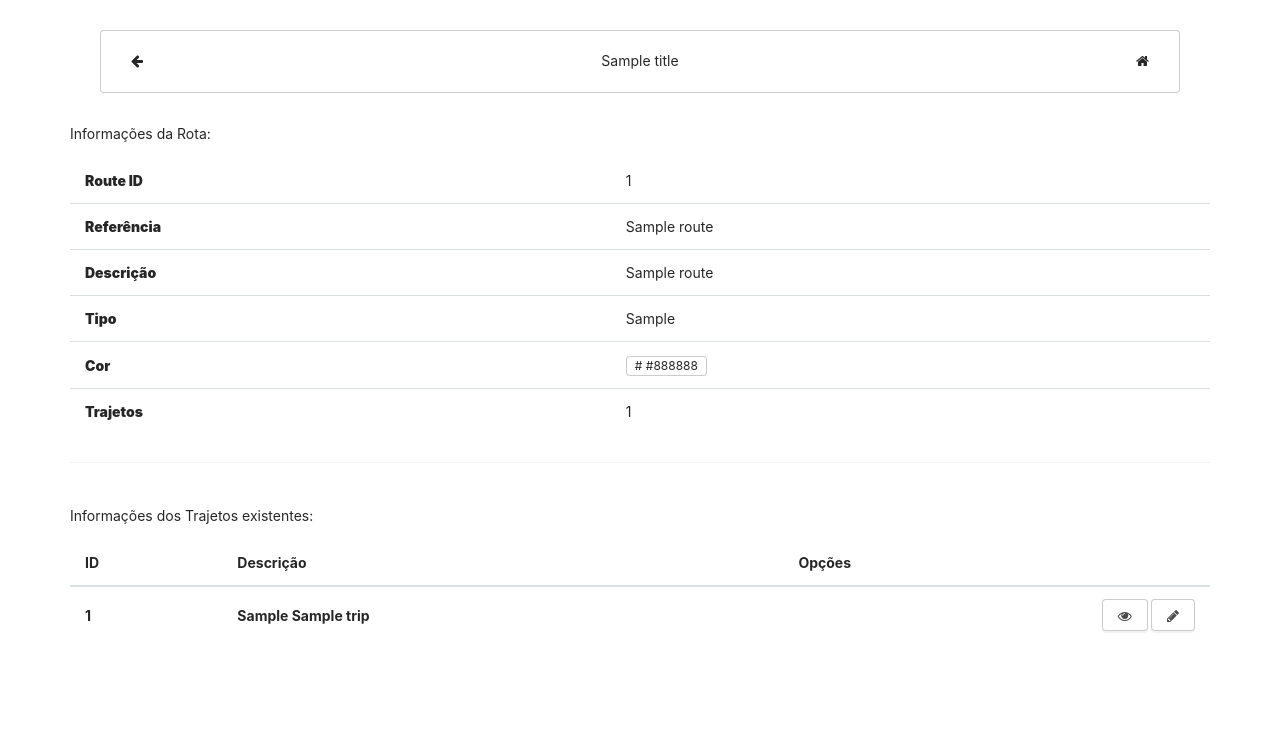
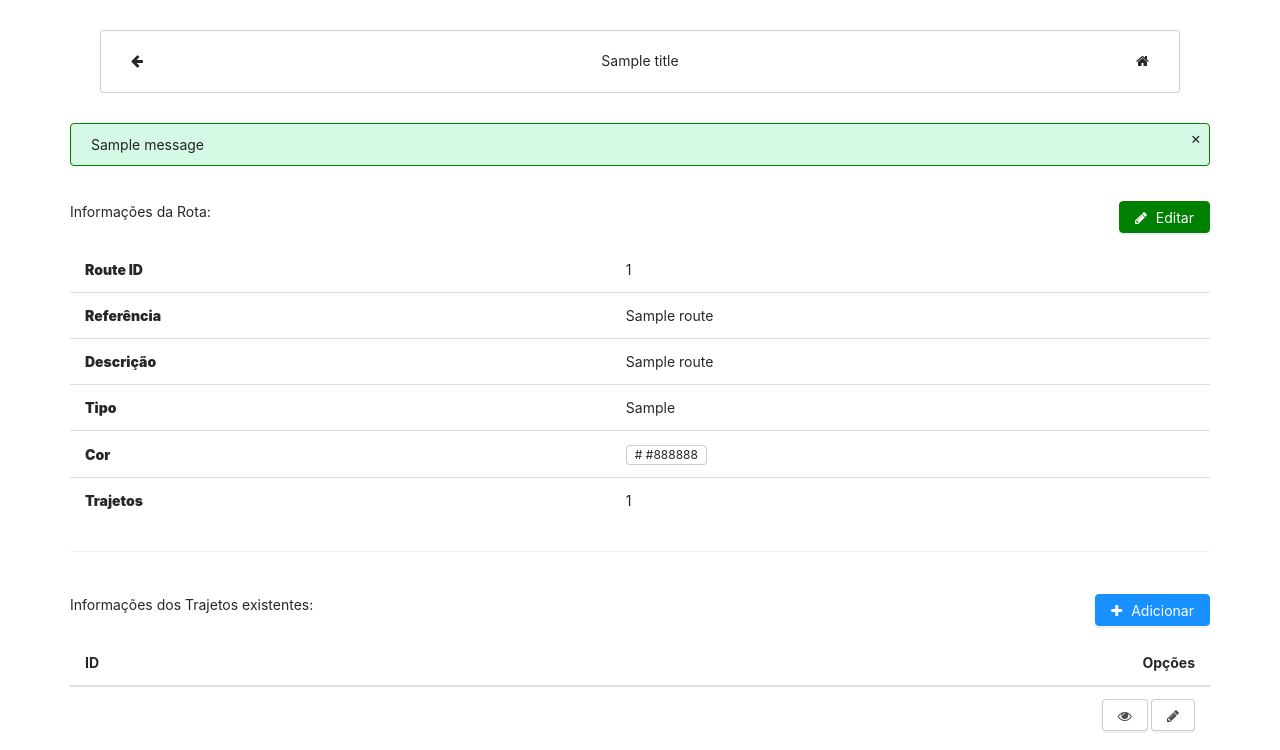
Before and after one commit to mateusolorenzatti/gtfs-farroupilha-manager, a Django app: template templates/routes/detail/route_detail.html in a window 1280 px wide. Shown: the part 50-800 px from the top of the page. Run offline with Django 3.2, Linux system fonts and the light colour scheme; the template is opened without the code that fills it: most values are stand-ins (such as "Sample title", 1, 10 or a date in 2020); one stand-in notice (Sample message) is shown; lists and menus that the app fills with data are empty; some libraries are stand-ins or nearby versions.

Commit message:
Criado a funcionalidade de Ediçao das Rotas

```diff
--- a/apps/routes/urls.py
+++ b/apps/routes/urls.py
@@ -6,4 +6,5 @@ app_name = 'routes'
 urlpatterns = [
     path('', index, name='index'),
     path('<int:route_id>', route_detail, name='route_detail'),
+    path('<int:route_id>/edit', edit_route, name='edit_route'),
 ]
--- a/requirements.txt
+++ b/requirements.txt
@@ -1,5 +1,6 @@
 asgiref==3.3.1
 Django==3.1.4
+django-widget-tweaks==1.4.8
 psycopg2==2.8.6
 psycopg2-binary==2.8.6
 pytz==2020.4
--- a/templates/basic/base.html
+++ b/templates/basic/base.html
@@ -34,10 +34,13 @@
 <body data-set-preferred-mode-onload="true" data-dm-shortcut-enabled="true" data-sidebar-shortcut-enabled="true">
     <div class="page-wrapper with-navbar with-sidebar" data-sidebar-hidden="hidden">
 
+        <!-- This parent container is required -->
+        <div class="sticky-alerts"></div>
+
         {% include 'basic/partials/_navbar.html' %}
         {% include 'basic/partials/_sidebar.html' %}
 
-        <div class="content-wrapper">
+        <div class="content-wrapper ">
             {% block content %} {% endblock %}
         </div>
 
--- a/templates/basic/partials/_alerts.html
+++ b/templates/basic/partials/_alerts.html
@@ -1,6 +1,16 @@
 {% if messages %}
     {% for message in messages %}
-    <div class="alert alert-danger" role="alert">
+
+    {% if message.tags == 'error' %}
+        <div class="alert alert-danger" role="alert">
+    {% else %}
+        <div class="alert alert-{{message.tags}}" role="alert">
+    {% endif %}
+
+        <button class="close" data-dismiss="alert" type="button" aria-label="Close">
+            <span aria-hidden="true">&times;</span>
+        </button>
+
         {{ message }}
     </div>
     <br/>
--- a/templates/basic/partials/_header.html
+++ b/templates/basic/partials/_header.html
@@ -1,7 +1,10 @@
 <div class="card py-5">
     <div class="col-12 row">
         <div class="col-2 text-left">
-            <p> <a href="{{request.META.HTTP_REFERER}}" style="text-decoration: none;"> <i class="fa fa-arrow-left mb-5 text-white-dm text-dark-lm" aria-hidden="true"></i> </a> </p>
+            <p> <a
+                href="{% if prev_url %} {% url prev_url %} {% else %} {{request.META.HTTP_REFERER}} {% endif %} "
+
+                style="text-decoration: none;"> <i class="fa fa-arrow-left mb-5 text-white-dm text-dark-lm" aria-hidden="true"></i> </a> </p>
         </div>
 
         <div class="col-8 text-center"> <p> {{ title }} </p> </div>
--- a/templates/routes/detail/route_detail.html
+++ b/templates/routes/detail/route_detail.html
@@ -6,14 +6,38 @@
 
     {% include 'basic/partials/_header.html' %}
 
-    <p> Informações da Rota: </p>
+    {% include 'basic/partials/_alerts.html' %}
+
+    <div class="row">
+        <div class="col-10"> <p> Informações da Rota: </p> </div>
+
+        <div class="col-2 text-right">
+            <p>
+                <a class="btn btn-success text-white" href="{% url 'routes:edit_route' route.route_id %}">
+                    <i class="fa fa-pencil mr-5" aria-hidden="true"></i> Editar
+                </a>
+            </p>
+        </div>
+    </div>
+
     {% include 'routes/detail/_route_table.html' %}
 
     <br>
     <hr>
     <br>
 
-    <p> Informações dos Trajetos existentes: </p>
+    <div class="row">
+        <div class="col-10"> <p> <p> Informações dos Trajetos existentes: </p> </p> </div>
+
+        <div class="col-2 text-right">
+            <p>
+                <a class="btn btn-primary text-white ">
+                    <i class="fa fa-plus mr-5" aria-hidden="true"></i> Adicionar
+                </a>
+            </p>
+        </div>
+    </div>
+
     {% include 'trips/partials/_trip_table.html' %}
 
 </div>
--- a/templates/routes/routes.html
+++ b/templates/routes/routes.html
@@ -4,10 +4,10 @@
 
 <div class="container">
 
+    {% include 'basic/partials/_header.html' %}
+
     <div class="mt-5">
         <div class="content mw-full">
-
-            {% include 'basic/partials/_header.html' %}
 
             <form action="{% url 'routes:index' %}" method="GET" class="form-inline">
 
--- a/templates/trips/partials/_item_table.html
+++ b/templates/trips/partials/_item_table.html
@@ -1,6 +1,5 @@
 <tr>
-    <th> {{ trip.trip_id }}</th>
-    <th> {{ trip.trip_headsign }}  {{ trip.trip_short_name }} </th>
+    <th> {{ trip.trip_id|slice:"2:8" }}</th>
     <th>
         <div class="float-right">
             <a class="btn" href="">
--- a/templates/trips/partials/_trip_table.html
+++ b/templates/trips/partials/_trip_table.html
@@ -6,12 +6,9 @@
     <thead>
         <tr>
           <th>ID</th>
-          <th>Descrição</th>
-          <th>Opções</th>
+          <th class="text-right">Opções</th>
         </tr>
     </thead>
-
-
 
     <tbody>
 
```
Also changed, not shown: apps/routes/forms.py (added, +19 -0 lines), apps/routes/views.py (+31 -1 lines), config/settings.py (+6 -1 lines), templates/routes/edit/edit_route.html (added, +43 -0 lines).
